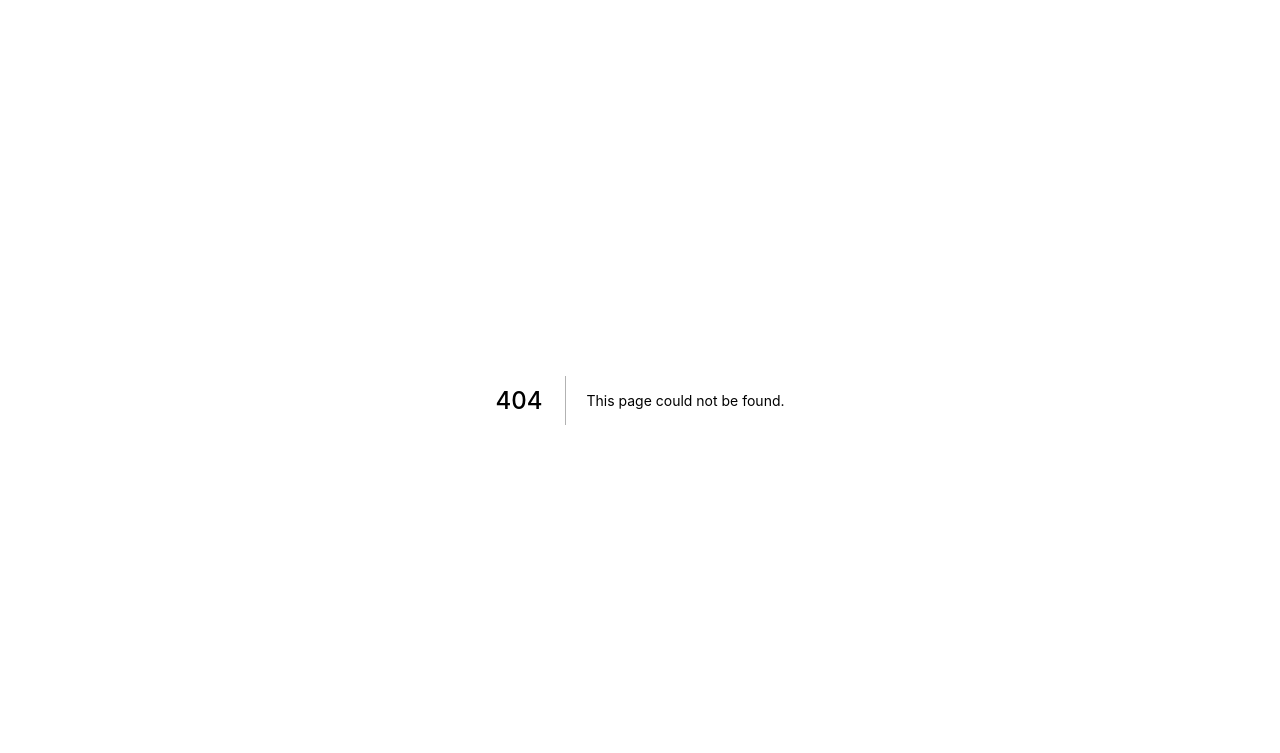
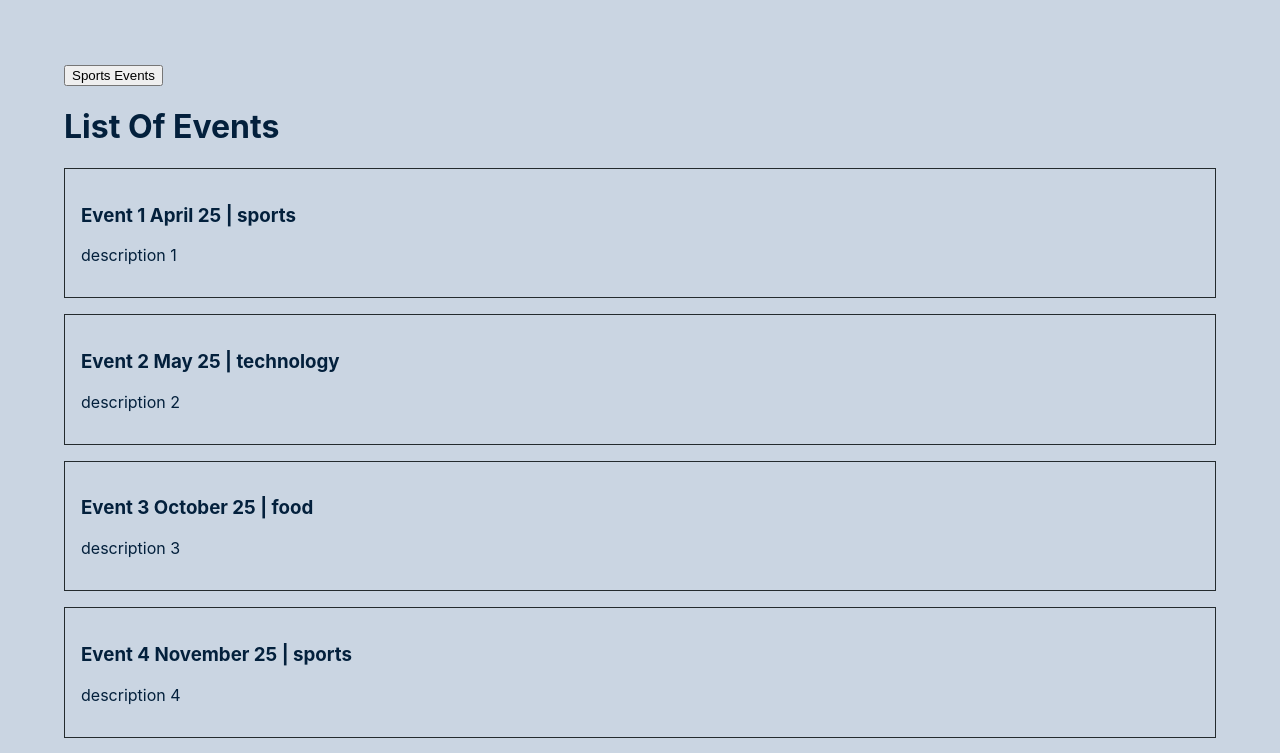
Before and after one commit to FreemanJournal/next-pre-rendering, a Next.js app: page /events in a window 1280 px wide. Before the commit this address had no page. Shown: the top 753 px of the page. Built offline with nearby package versions, Linux system fonts and the light colour scheme; data requests are answered from the project's data file.

Commit message:
add client side filtering

```diff
--- a/db.json
+++ b/db.json
@@ -1,22 +1,100 @@
-{
+{"events":[
+  {
+    "id":1,
+    "title":"Event 1",
+    "description":"description 1",
+    "category":"sports",
+    "date":"April 25"
+  },
+  {
+    "id":2,
+    "title":"Event 2",
+    "description":"description 2",
+    "category":"technology",
+    "date":"May 25"
+  },
+  {
+    "id":3,
+    "title":"Event 3",
+    "description":"description 3",
+    "category":"food",
+    "date":"October 25"
+  },
+  {
+    "id":4,
+    "title":"Event 4",
+    "description":"description 4",
+    "category":"sports",
+    "date":"November 25"
+  },
+  {
+    "id":5,
+    "title":"Event 5",
+    "description":"description 5",
+    "category":"technology",
+    "date":"December 25"
+  },
+  {
+    "id":6,
+    "title":"Event 6",
+    "description":"description 6",
+    "category":"food",
+    "date":"January 25"
+  },
+  {
+    "id":7,
+    "title":"Event 7",
+    "description":"description 7",
+    "category":"sports",
+    "date":"April 25"
+  },
+  {
+    "id":8,
+    "title":"Event 8",
+    "description":"description 8",
+    "category":"technology",
+    "date":"May 25"
+  },
+  {
+    "id":9,
+    "title":"Event 9",
+    "description":"description 9",
+    "category":"food",
+    "date":"October 25"
+  },
+  {
+    "id":10,
+    "title":"Event 10",
+    "description":"description 10",
+    "category":"food",
+    "date":"October 25"
+  }
+
+],
+  "dashboard": {
+    "posts": 5,
+    "likes": 2000,
+    "followers": 20,
+    "following": 50
+  },
   "news": [
     {
-      "id":1,
-      "title":"Sports Article 1",
-      "description":"Sports are dying 1",
-      "category":"sports"
+      "id": 1,
+      "title": "Sports Article 1",
+      "description": "Sports are dying 1",
+      "category": "sports"
     },
     {
-      "id":2,
-      "title":"Entertainment Article 2",
-      "description":"Description 2",
-      "category":"entertainment"
+      "id": 2,
+      "title": "Entertainment Article 2",
+      "description": "Titanic 2",
+      "category": "entertainment"
     },
     {
-      "id":3,
-      "title":"Sports Article 3",
-      "description":"Description 3",
-      "category":"sports"
+      "id": 3,
+      "title": "Sports Article 3",
+      "description": "Description 3",
+      "category": "sports"
     }
   ],
   "products": [
--- a/package.json
+++ b/package.json
@@ -7,14 +7,14 @@
     "build": "next build",
     "start": "next start",
     "lint": "next lint",
-    "serve-json":"json-server --watch db.json --port 4000"
+    "serve-json": "json-server --watch db.json --port 4000"
   },
   "dependencies": {
     "json-server": "^0.17.0",
     "next": "12.1.0",
     "react": "17.0.2",
-    "react-dom": "17.0.2"
-
+    "react-dom": "17.0.2",
+    "swr": "^1.2.2"
   },
   "devDependencies": {
     "eslint": "8.9.0",
--- /dev/null
+++ b/pages/events.js
@@ -0,0 +1,36 @@
+import React, { useState } from 'react'
+
+export default function Events({ eventList }) {
+
+    const [events, setEvents] = useState(eventList)
+    const fetchSportsEvents = async () => {
+        const response = await fetch(`http://localhost:4000/events?category=sports`);
+        const data = await response.json();
+        setEvents(data)
+    }
+
+    return (
+        <div className='main'>
+            <button onClick={fetchSportsEvents}>Sports Events</button>
+            <h1>List Of Events</h1>
+            {
+                events.map(event => (
+                    <div className="item" key={event.id}>
+                        <h3>{event.title} {event.date} | {event.category}</h3>
+                        <p>{event.description}</p>
+                    </div>
+                ))
+            }
+        </div>
+    )
+}
+
+export async function getServerSideProps() {
+    const response = await fetch(`http://localhost:4000/events`);
+    const data = await response.json();
+    return {
+        props: {
+            eventList: data
+        }
+    }
+}
--- a/pages/news/index.js
+++ b/pages/news/index.js
@@ -14,6 +14,8 @@ export default function NewsArticles({articles}) {
 export async function getServerSideProps(){
     const response = await fetch('http://localhost:4000/news')
     const data = await response.json();
+    console.log(`Pre-rendering News Articles List`);
+
     return{
         props:{
             articles:data
--- a/styles/globals.css
+++ b/styles/globals.css
@@ -14,3 +14,13 @@ a {
 * {
   box-sizing: border-box;
 }
+.main{
+  padding: 4em;
+  background: #CAD5E2;
+  color: #03203C;
+}
+.item{
+  border:1px solid #242B2E;
+  margin: 1em 0;
+  padding: 1em;
+}
```
Also changed, not shown: pages/dashboard.js (added, +28 -0 lines), pages/dashboard_swr.js (added, +23 -0 lines), pages/news/[category].js (+5 -3 lines), 1 other file (tests, documents, lock files or other folders).
